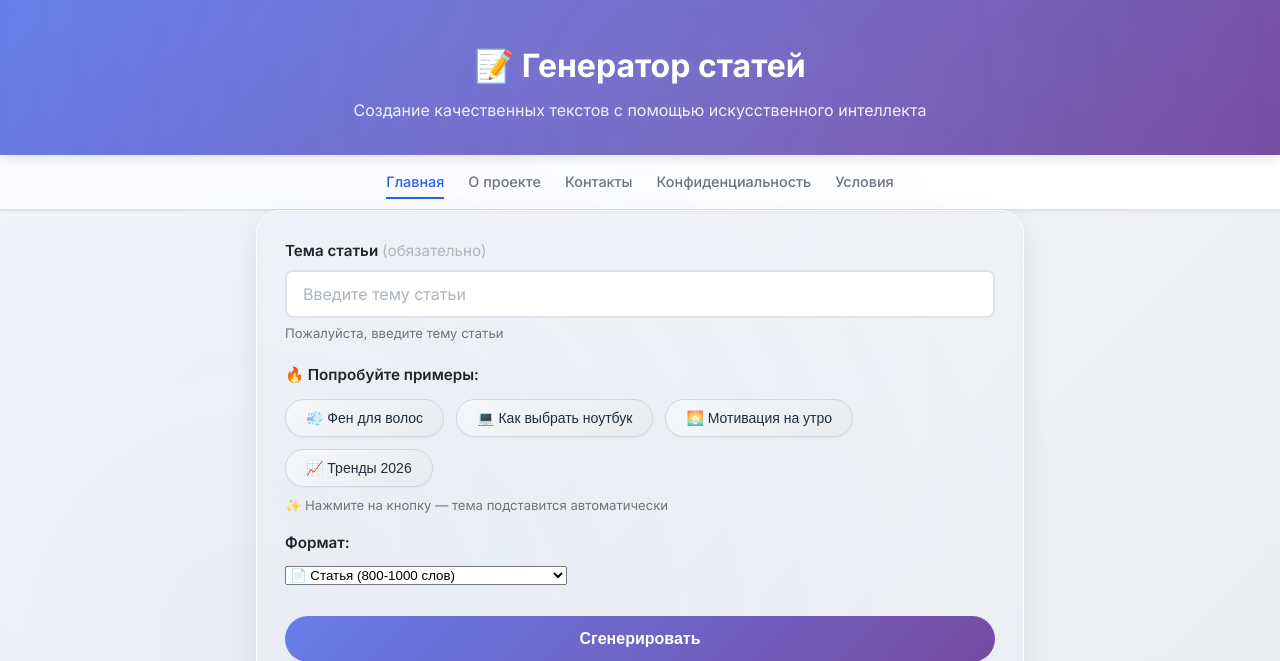
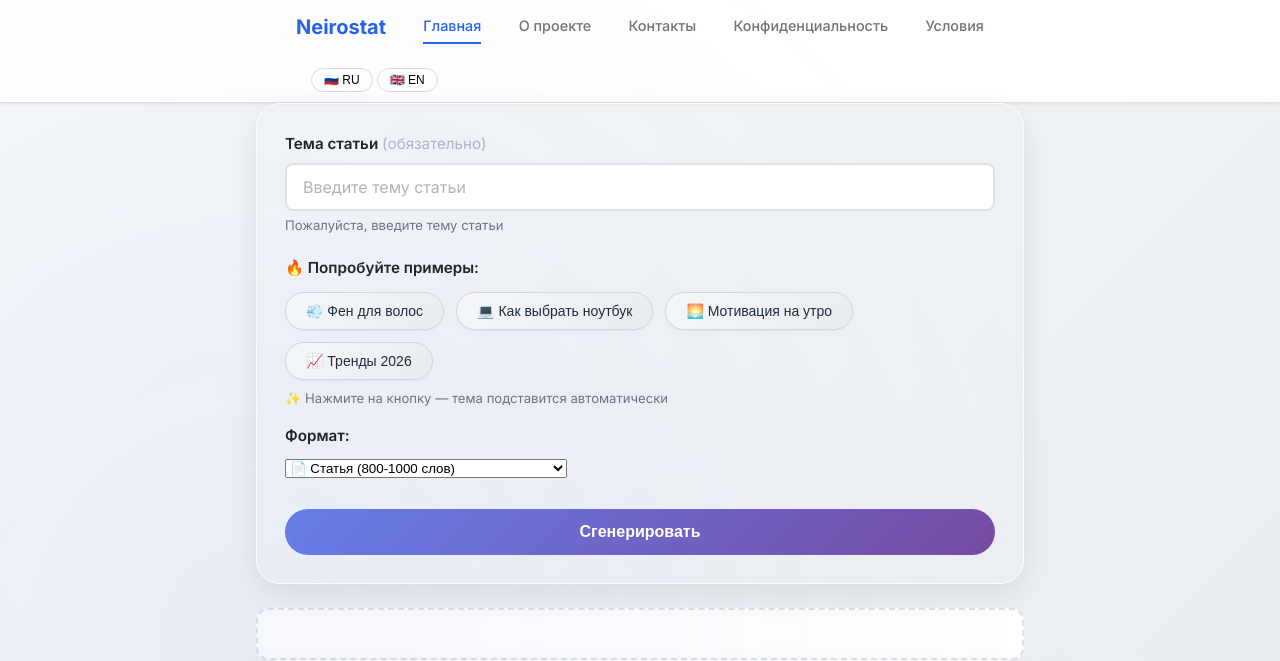
Before and after one commit to Denshik11134/zen_agents_project, a Flask app: page / in a window 1280 px wide. Shown: the top 661 px of the page. Run offline with Flask 3, Linux system fonts and the light colour scheme.

Commit message:
Дизайн: удалена старая шапка, добавлен логотип, меню вправо

```diff
--- a/static/css/style.css
+++ b/static/css/style.css
@@ -151,9 +151,16 @@ img {
   margin: 0 auto;
   padding: 0.6rem 1rem;
   display: flex;
-  justify-content: center;
+  justify-content: space-between;
+  align-items: center;
   gap: 1.5rem;
   flex-wrap: wrap;
+}
+
+.site-nav .logo {
+  font-weight: 700;
+  font-size: 20px;
+  color: #2563eb;
 }
 
 .site-nav a {
@@ -838,8 +845,9 @@ img {
 .mobile-nav {
     display: none;
     position: relative;
-    justify-content: flex-end;
-    padding-right: 15px;
+    justify-content: space-between;
+    align-items: center;
+    padding: 0 15px;
 }
 
 .hamburger {
--- /dev/null
+++ b/static/test.txt
@@ -0,0 +1 @@
+Harvi Code в режиме агента работает
--- a/templates/base.html
+++ b/templates/base.html
@@ -42,25 +42,25 @@
 </head>
 <body>
 
-<!-- ── Header ── -->
-<header class="site-header">
-    <h1>📝 Генератор статей</h1>
-    <p class="subtitle">Создание качественных текстов с помощью искусственного интеллекта</p>
-</header>
-
 <!-- Десктопное меню (видно на компьютере) -->
 <nav class="site-nav desktop-nav">
     <div class="nav-inner">
+        <div class="logo">Neirostat</div>
         <a href="{{ url_for('index') }}" class="{% if request.path == '/' %}active{% endif %}">Главная</a>
         <a href="{{ url_for('about') }}" class="{% if request.path == '/about' %}active{% endif %}">О проекте</a>
         <a href="{{ url_for('contacts') }}" class="{% if request.path == '/contacts' %}active{% endif %}">Контакты</a>
         <a href="{{ url_for('privacy') }}" class="{% if request.path == '/privacy' %}active{% endif %}">Конфиденциальность</a>
         <a href="{{ url_for('terms') }}" class="{% if request.path == '/terms' %}active{% endif %}">Условия</a>
+        <div class="lang-switcher">
+            <button class="lang-btn" data-lang="ru">🇷🇺 RU</button>
+            <button class="lang-btn" data-lang="en">🇬🇧 EN</button>
+        </div>
     </div>
 </nav>
 
 <!-- Мобильное меню (гамбургер) -->
 <div class="mobile-nav">
+    <div class="logo">Neirostat</div>
     <button class="hamburger" id="hamburger-btn" onclick="var m=document.getElementById('mobile-menu'); m.style.display = m.style.display === 'flex' ? 'none' : 'flex'">☰</button>
     <div class="mobile-menu" id="mobile-menu">
         <a href="{{ url_for('index') }}">Главная</a>
```
